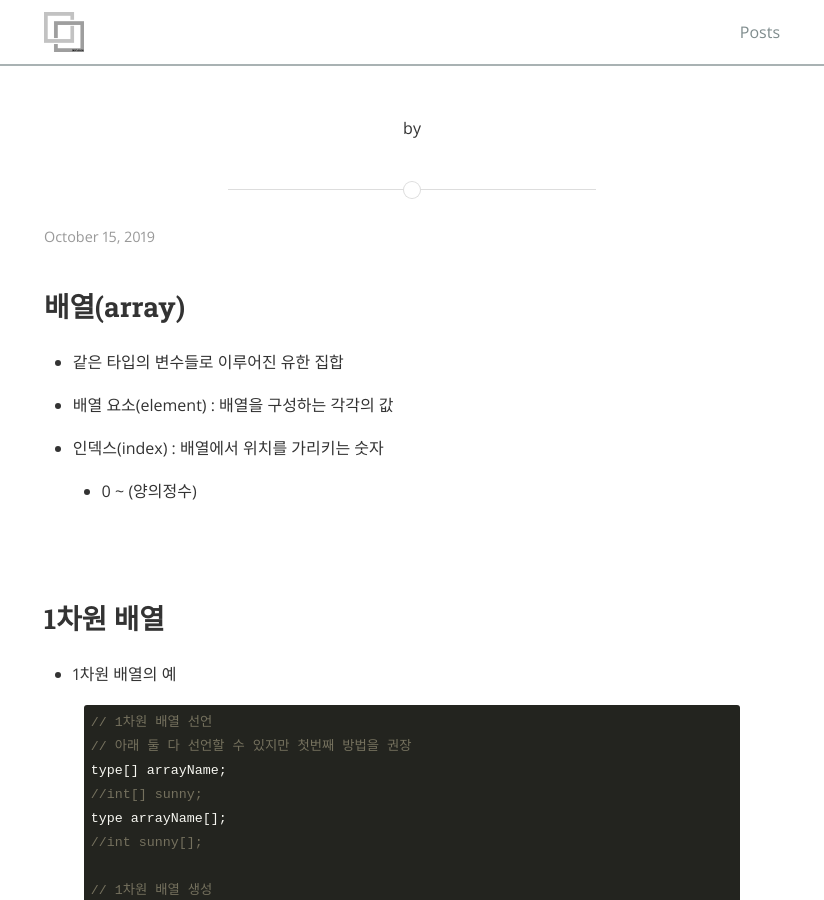
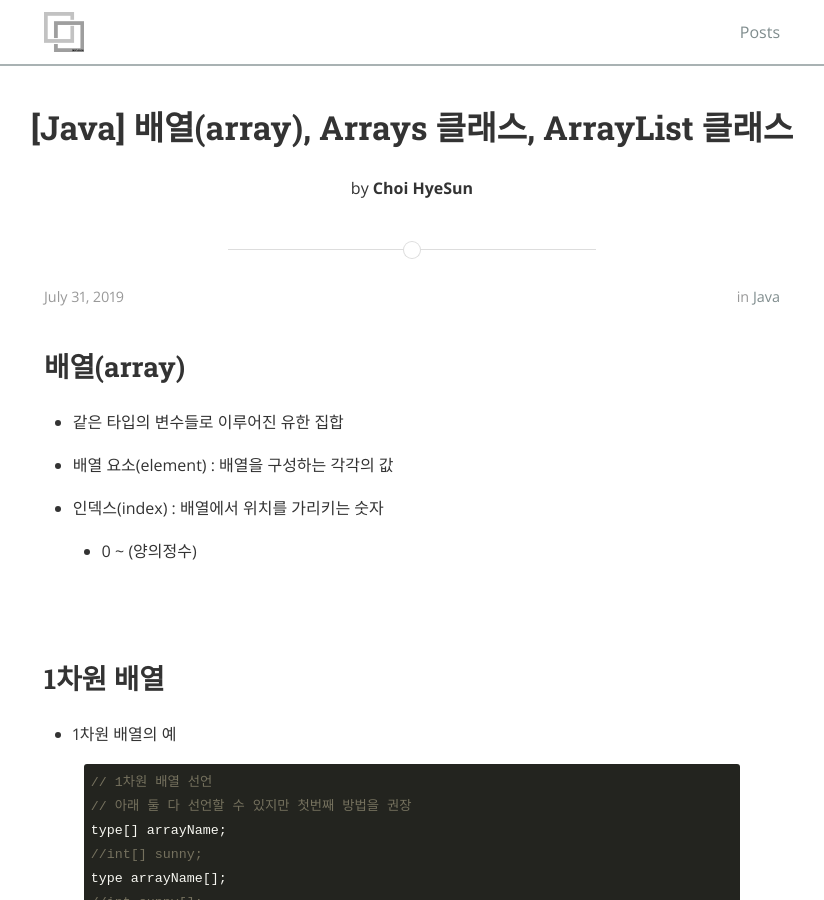
Before and after one commit to gptjs409/gptjs409.github.io, a Jekyll site: the page built from _posts/java/2019-07-31-Arrays.md, in a window 1280 px wide and 900 px high. Shown: the whole window, without its empty margins (228-1052 px from the left). Built offline with Jekyll 4.4.1, drawn with Linux system fonts in a browser that asks for light colours; nearby versions of some CDN libraries; our own code applies the rules of GitHub Pages for plain Markdown files; some of the changed text lies outside the part shown.

Commit message:
#2 update

```diff
--- a/_posts/java/2019-07-31-Arrays.md
+++ b/_posts/java/2019-07-31-Arrays.md
@@ -1,6 +1,6 @@
 ---
 layout: post
-title:  "[Java] 배열(array), Arrays 클래스, ArrayList\<E> 클래스"
+title:  "[Java] 배열(array), Arrays 클래스, ArrayList 클래스"
 date:   2019-07-31 12:38:31
 author: Choi HyeSun
 categories: java
```
